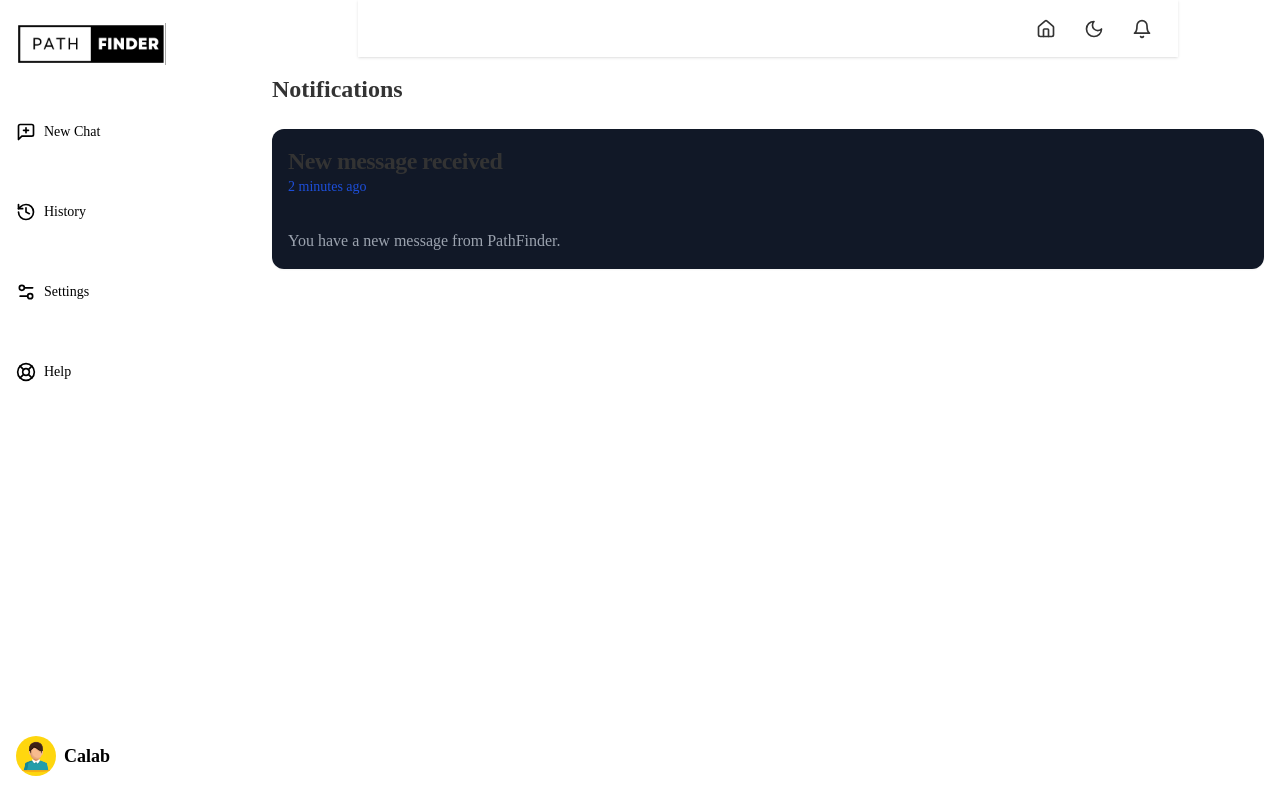
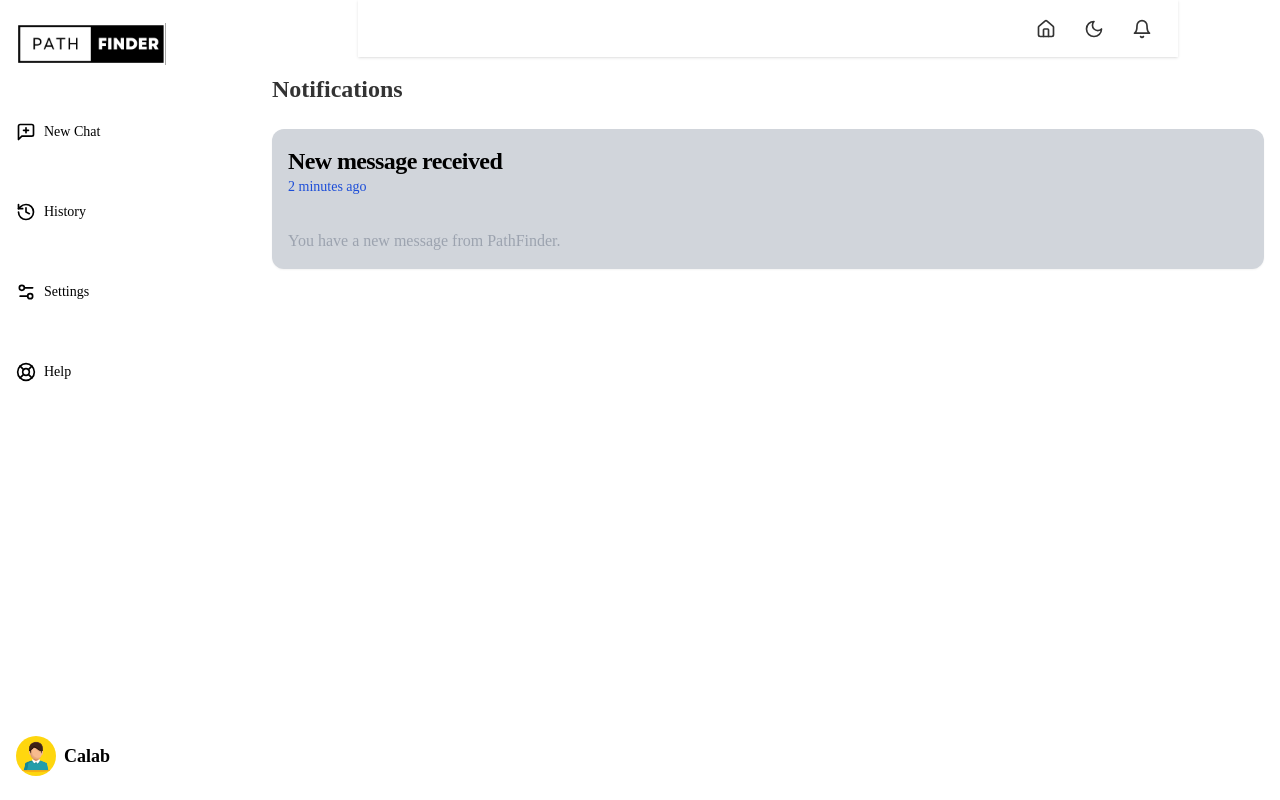
Before and after one commit to KGrim23/PathFinder_V1.0, a Next.js app: page /Notifications in a window 1280 px wide. Built offline with nearby package versions, Linux system fonts and the light colour scheme.

Commit message:
changed NotificationsPage

```diff
--- a/app/components/NotificationsPage.tsx
+++ b/app/components/NotificationsPage.tsx
@@ -33,11 +33,11 @@ export default function NotificationsPage() {
         {notifications.map((notification) => (
           <Card
             key={notification.id}
-            className="border-0 bg-gray-900 rounded-xl "
+            className="border-0 bg-gray-300 dark:bg-gray-800 rounded-xl "
           >
             <CardHeader className="flex flex-row items-center gap-4 p-4">
               <div>
-                <CardTitle className="text-xl lg:text-2xl">
+                <CardTitle className="text-xl lg:text-2xl text-black dark:text-white">
                   {notification.title}
                 </CardTitle>
                 <CardDescription className="text-blue-700 text-sm font-normal">
```
